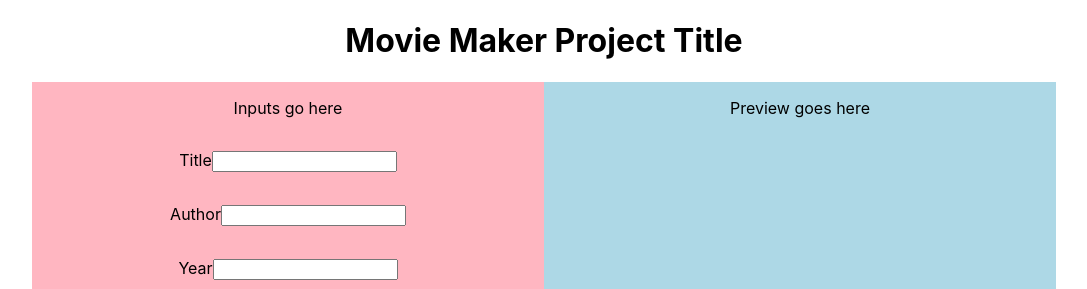
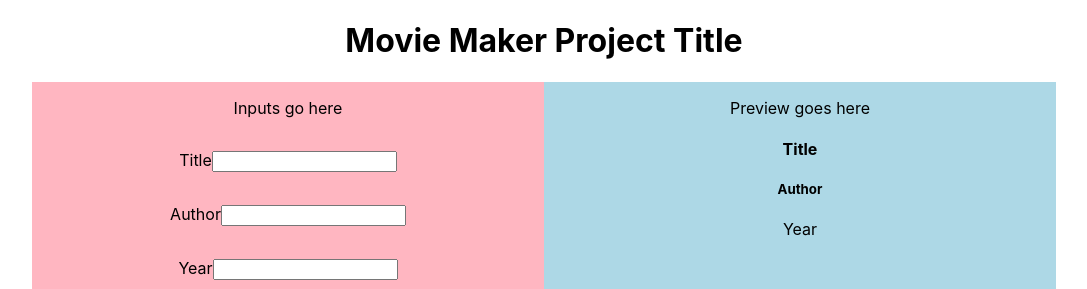
Before and after one commit to austinbhan/react-movie-maker, a React (Create React App) app: page / in a window 1280 px wide. Shown: the top 289 px of the page, without its empty margins (96-1183 px from the left). Built offline with nearby package versions, Linux system fonts and the light colour scheme.

Commit message:
User form inputs data

```diff
--- a/src/App.js
+++ b/src/App.js
@@ -1,7 +1,7 @@
 import './App.css';
 import { useState } from 'react';
 import Bookform from './Bookform';
-// import Books from './Books';
+import Books from './Books';
 
 function App() {
 // UseState Go here
@@ -9,17 +9,18 @@ function App() {
   const [author, setAuthor] = useState('');
   const [year, setYear] = useState('');
 
-  const [allbooks, setBooks] = useState([]);
+  const [allBooks, setBooks] = useState([]);
+
 // Functions Go Here
   function submitBook(e) {
     e.preventDefault();
     const book = {
-      title: { title },
-      author: { author },
-      year: { year }
+      title: title,
+      author: author,
+      year: year
     };
 
-    const updatedBooks = [...allbooks, book];
+    const updatedBooks = [...allBooks, book];
     setBooks(updatedBooks);
   }
 
@@ -47,7 +48,8 @@ function App() {
 
           <div id="preview">
             <p>Preview goes here</p>
-            {/* <Books /> */}
+            <Books
+              books = {allBooks}/>
           </div>
 
           <div id="filter-and-delete">
--- a/src/Bookform.js
+++ b/src/Bookform.js
@@ -5,7 +5,7 @@ export default function Bookform({ submitBook, title, setTitle, author, setAutho
   return (
     <>
       <div className="book-form-container">
-        <form className="bookform" onChange={e => submitBook(e.target.value)}>
+        <form className="bookform" onSubmit={e => submitBook(e)}>
           <p>Title
             <input value={title} onChange={e => setTitle(e.target.value)}></input>
           </p>
```
